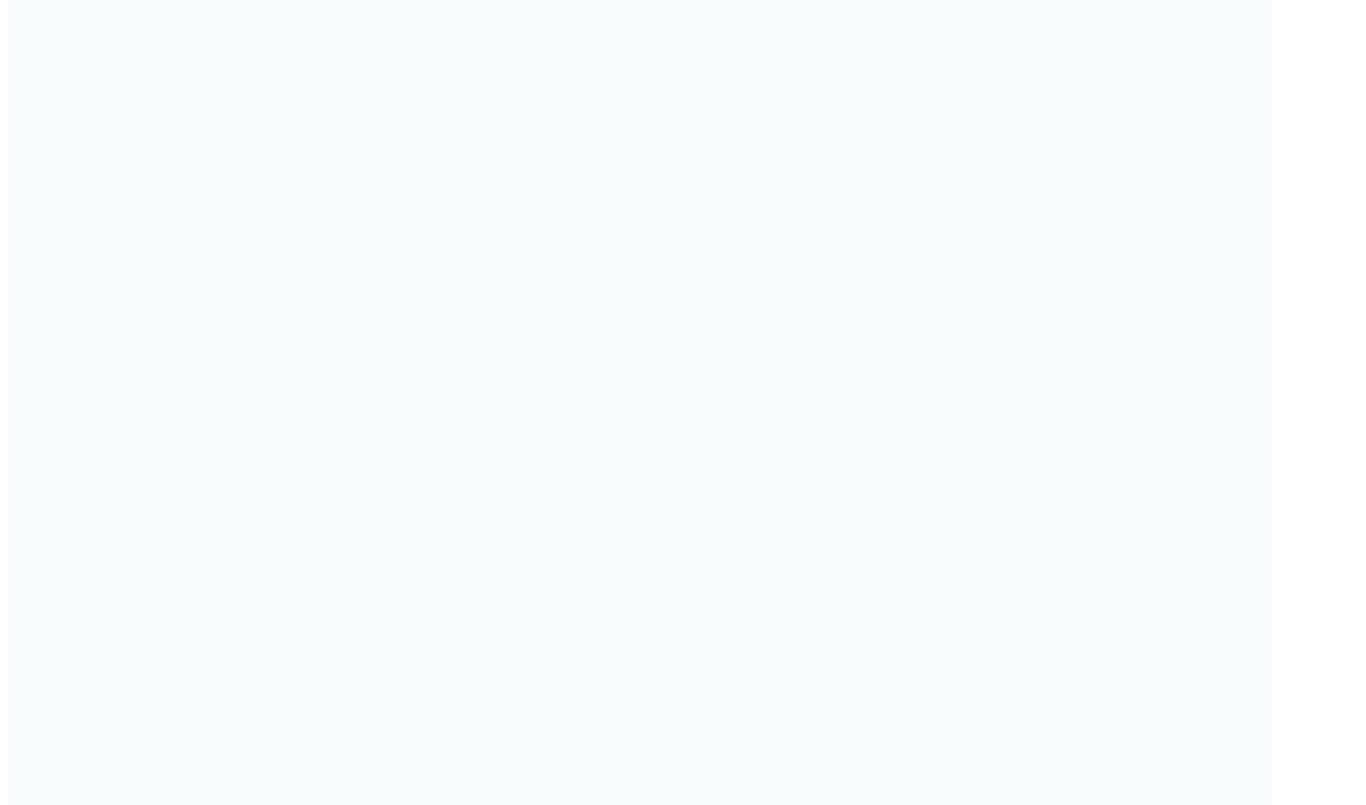
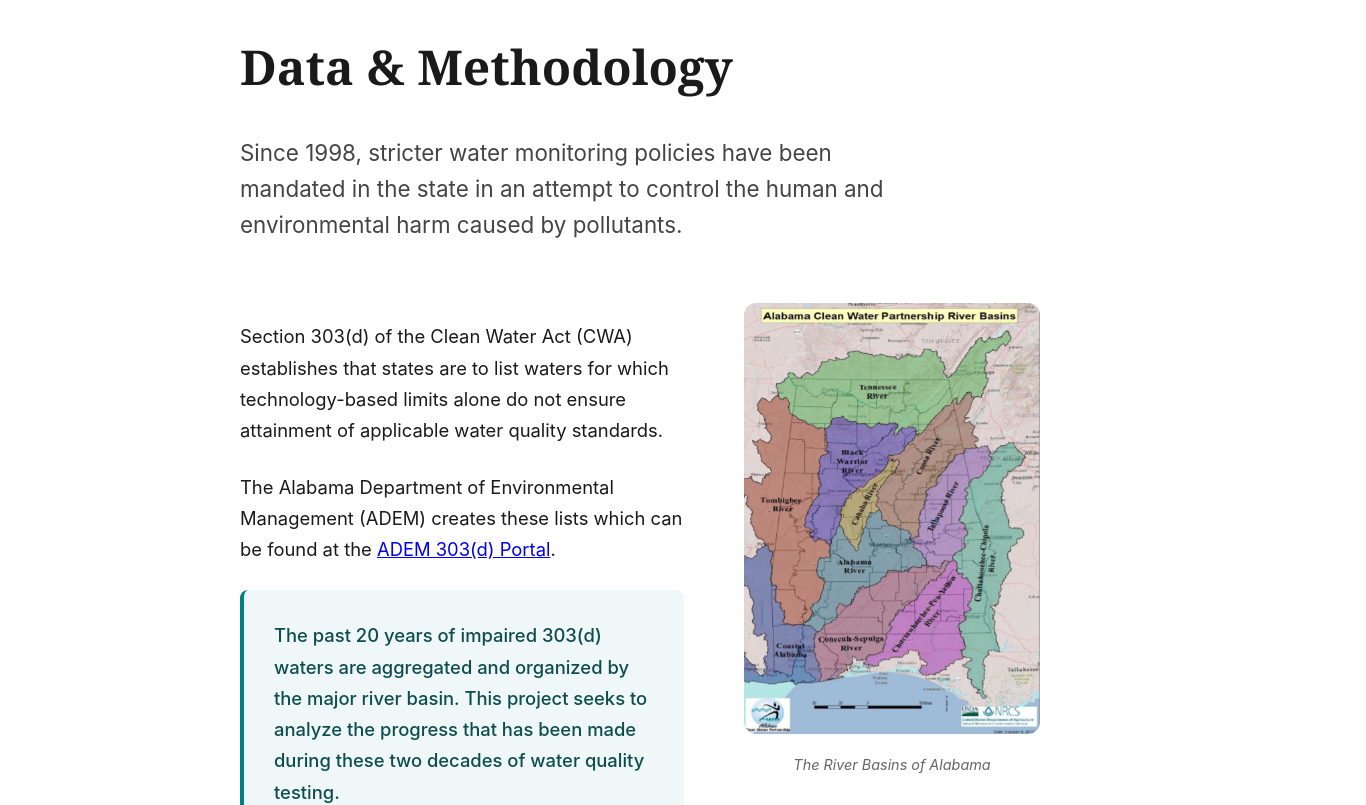
Before and after one commit to Dalbed349/AlabamaWater, a Vue app: page / in a window 1280 px wide. Shown: the part 2620-3425 px from the top of the page, 1366 px wide, since content can reach past the window. Built offline with nearby package versions, Linux system fonts and the light colour scheme.

Commit message:
refactor: restore methodology section and clean up footer aesthetics

```diff
--- a/src/components/MapBasinSection.vue
+++ b/src/components/MapBasinSection.vue
@@ -1,43 +1,40 @@
 <template>
-  <div class="map2">
-    <h1>The River Basins of Alabama</h1>
-    <img alt="Vue" src="../assets/riverBasins.png" />
-    <div class="transbox2">
-      <p>
-        Since 1998 stricter water monitoring policies have been mandated in the
+  <section class="MethodologySection">
+    <div class="content-container">
+      <h2>Data & Methodology</h2>
+      <p class="intro-text">
+        Since 1998, stricter water monitoring policies have been mandated in the
         state in an attempt to control the human and environmental harm caused
         by pollutants.
       </p>
+
+      <div class="methodology-grid">
+        <div class="methodology-text">
           <p>
             Section 303(d) of the Clean Water Act (CWA) establishes that states are
-        to list (the 303(d) list) waters for which technology-based limits alone
-        do not ensure attainment of applicable water quality standards.
-        <br /><br /><br />
+            to list waters for which technology-based limits alone do not ensure
+            attainment of applicable water quality standards.
+          </p>
+          <p>
             The Alabama Department of Environmental Management (ADEM) creates these
-        lists which can be found here:
-        <a href="http://adem.alabama.gov/programs/water/303d.cnt"
-          >ADEM 303(d)</a
-        >
-        <br /><br />
+            lists which can be found at the
+            <a href="http://adem.alabama.gov/programs/water/303d.cnt" target="_blank">ADEM 303(d) Portal</a>.
+          </p>
+          <p class="highlight-box">
             The past 20 years of impaired 303(d) waters are aggregated and organized
-        by the major river basin. Data is used to visualize the scope of water
-        contamination by size, cause, and source.This project seeks to analyze
-        the progress that has been made during the past 20 years of water
+            by the major river basin. This project seeks to analyze
+            the progress that has been made during these two decades of water
             quality testing.
           </p>
         </div>
-    <!--  -->
-    <div class="curved-div">
-      <svg xmlns="http://www.w3.org/2000/svg" viewBox="0 0 1440 320">
-        <path
-          fill="#fff"
-          fill-opacity="1"
-          d="M0,96L80,80C160,64,320,32,480,48C640,64,800,128,960,133.3C1120,139,1280,85,1360,58.7L1440,32L1440,0L1360,0C1280,0,1120,0,960,0C800,0,640,0,480,0C320,0,160,0,80,0L0,0Z"
-        ></path>
-      </svg>
-      <div class="spacer"></div>
+
+        <div class="methodology-image">
+          <img alt="River Basins of Alabama" src="../assets/riverBasins.png" />
+          <p class="caption">The River Basins of Alabama</p>
         </div>
       </div>
+    </div>
+  </section>
 </template>
 
 <script>
@@ -47,92 +44,60 @@ export default {
 </script>
 
 <style scoped>
-.map2 {
+.MethodologySection {
+  padding: 100px 0;
+  background-color: #fff;
+}
+h2 {
+  font-size: 3rem;
+  margin-bottom: 40px;
+}
+.intro-text {
+  font-size: 1.4rem;
+  color: #444;
+  margin-bottom: 60px;
+  max-width: 700px;
+}
+.methodology-grid {
   display: grid;
-  position: relative;
-  z-index: -1;
-  top: 0;
-  bottom: 0;
-  left: 0;
-  right: 0;
-  margin-top: 10%;
-  background: #f8fcfd;
+  grid-template-columns: 1.2fr 0.8fr;
+  gap: 60px;
+  align-items: start;
+}
+.methodology-text p {
+  margin-bottom: 25px;
+  font-size: 1.15rem;
+  line-height: 1.7;
+}
+.highlight-box {
+  background-color: #f0f7f8;
+  padding: 30px;
+  border-radius: 8px;
+  border-left: 4px solid teal;
+  font-weight: 500;
+  color: #0d4d4d;
+}
+.methodology-image {
+  text-align: center;
+}
+.methodology-image img {
   width: 100%;
-  height: auto;
-  min-height: 100vh;
-  grid-template-columns: minmax(5px, 40px) minmax(5px, 50px) auto minmax(5px, 50px) minmax(5px, 40px);
-  grid-template-rows: 25% 100px 100px 100px auto;
+  max-width: 400px;
+  border-radius: 12px;
 }
-.map2 img {
-  grid-column-start: 3;
-  grid-column-end: 4;
-  grid-row-start: 2;
-  grid-row-end: span 2;
-  margin-left: -2%;
-  border-radius: 20px;
+.caption {
+  font-size: 0.9rem;
+  color: #666;
+  margin-top: 15px;
+  font-style: italic;
 }
-.map2 h1 {
-  grid-column-start: 3;
-  grid-column-end: 4;
-  grid-row-start: 1;
-  grid-row-end: span 2;
-  z-index: 1;
-  font-size: clamp(2em, 5vw, 3em);
-  margin-left: 10%;
-  margin-top: 17%;
+@media (max-width: 900px) {
+  .methodology-grid {
+    grid-template-columns: 1fr;
   }
-@media (min-width: 1024px) {
-  .map2 h1 {
-    margin-left: 35%;
+  .methodology-image {
+    order: -1;
+    margin-bottom: 40px;
   }
 }
-.map2 .transbox2 {
-  margin-left: 5%;
-  margin-right: 5%;
-  grid-column-start: 3;
-  grid-column-end: 3;
-  grid-row-start: 3;
-  grid-row-end: 5;
-  border-radius: 55px;
-  opacity: 1;
-  margin-bottom: 7%;
-  margin-top: 7%;
-  text-align: left;
-}
-@media (min-width: 1024px) {
-  .map2 .transbox2 {
-    margin-left: 37%;
-    margin-right: 0;
-  }
-}
-.map2 .transbox2 p {
-  margin-bottom: 4%;
-  text-align: left;
-  font-size: 1.3em;
-  opacity: 1;
-  font-weight: bold;
-}
-.map2 .curved-div {
-  grid-column-start: 1;
-  grid-column-end: 6;
-  grid-row-start: 1;
-  grid-row-end: 1;
-  margin-top: -6.1%;
-}
-.map2 .curved-div svg {
-  width: 100%;
-  height: auto;
-  text-align: top;
-  margin-top: 6%;
-}
-.curved-div {
-  position: block;
-  height: 55vh;
-  width: 100%;
-}
-.spacer {
-  display: block;
-  height: 2vh;
-  width: 100%;
-}
 </style>
```
Also changed, not shown: src/components/FooterSection.vue (+82 -145 lines). Lines whose indentation alone changed are shown as unchanged.
